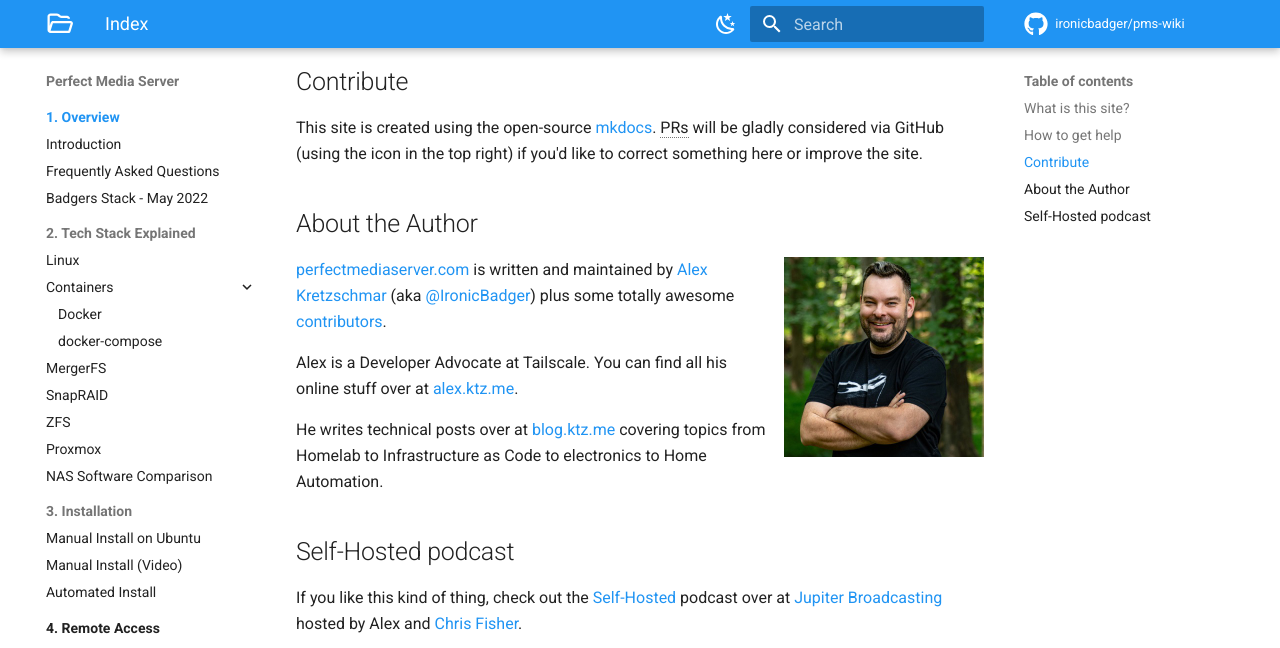
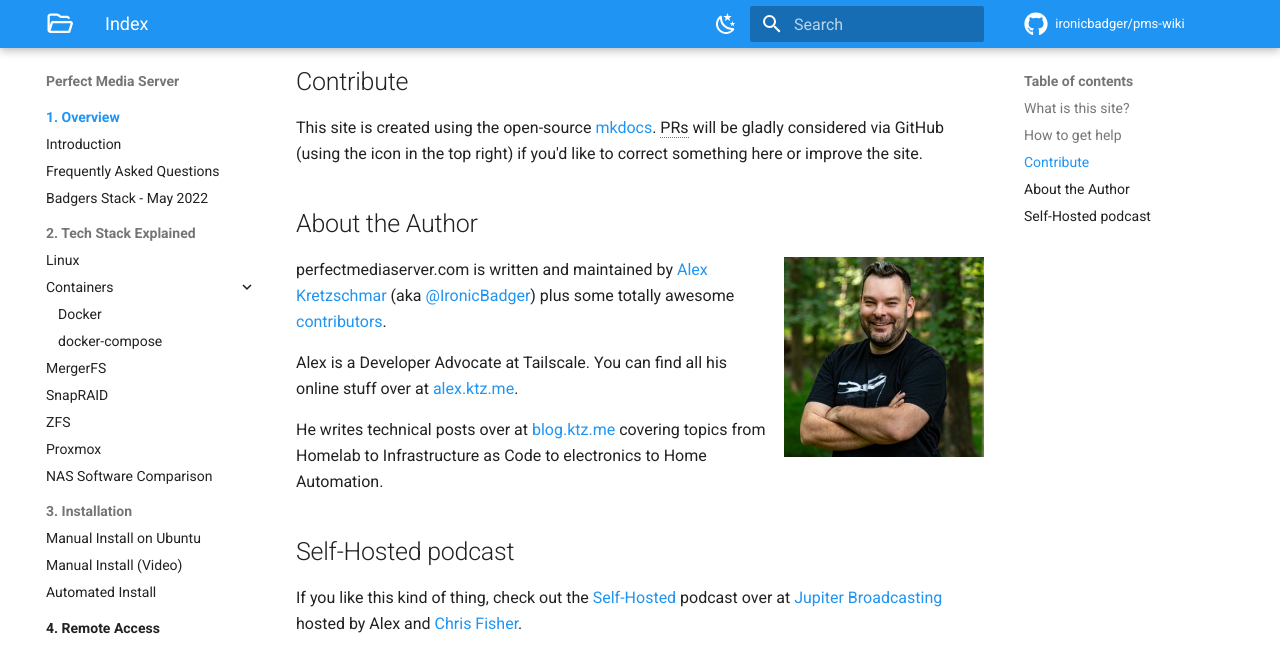
Before and after one commit to ironicbadger/pms-wiki, an MkDocs documentation site: the page built from docs/index.md, in a window 1280 px wide and 900 px high, scrolled down 1209 px, cut to the strip 0-648 px from the top of the window. Built offline with MkDocs 1.6.1 and Material for MkDocs 9.7.7, drawn with Linux system fonts in a browser that asks for light colours; some web fonts are replaced; comment, search, counter and statistics services are not loaded; part of the change alters nothing that is shown.

Commit message:
remove pointless self link

```diff
--- a/docs/index.md
+++ b/docs/index.md
@@ -35,7 +35,7 @@ This site is created using the open-source [mkdocs](https://www.mkdocs.org/). PR
 
 ![alex](images/alex.jpg){: align=right width=200 }
 
-[perfectmediaserver.com](https://perfectmediaserver.com) is written and maintained by [Alex Kretzschmar](https://www.linkedin.com/in/alex-kretzschmar/) (aka [@IronicBadger](https://twitter.com/ironicbadger)) plus some totally awesome [contributors](https://github.com/IronicBadger/pms-wiki/graphs/contributors).
+perfectmediaserver.com is written and maintained by [Alex Kretzschmar](https://www.linkedin.com/in/alex-kretzschmar/) (aka [@IronicBadger](https://twitter.com/ironicbadger)) plus some totally awesome [contributors](https://github.com/IronicBadger/pms-wiki/graphs/contributors).
 
 Alex is a Developer Advocate at Tailscale. You can find all his online stuff over at [alex.ktz.me](https://alex.ktz.me).
 
```
